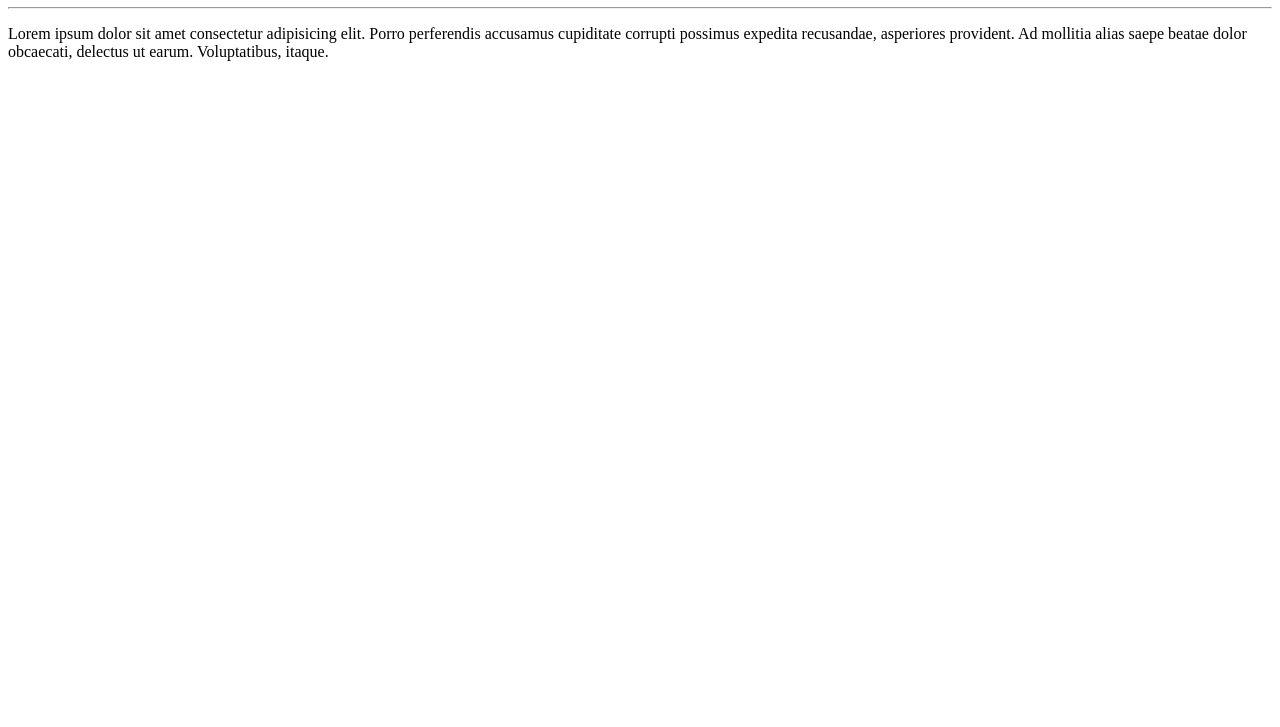
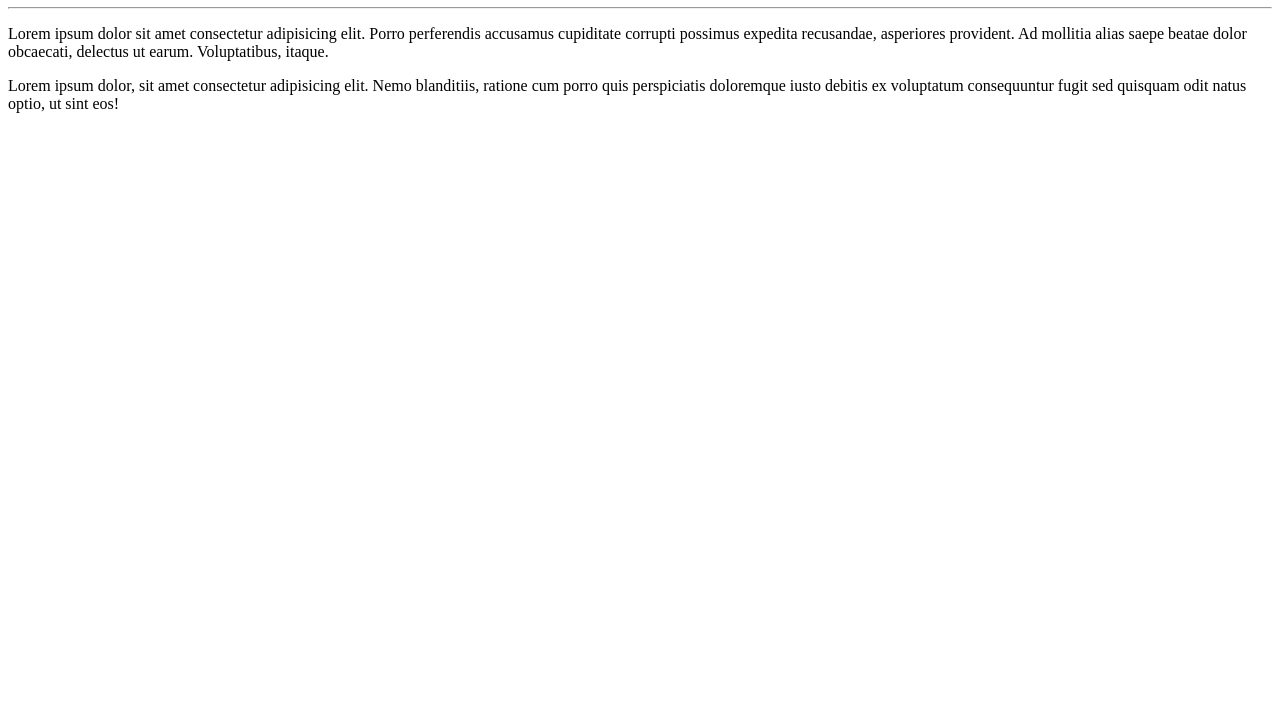
Before and after one commit to Jossi787/Ola-Mundo, a plain HTML site: page Site-Exemplo/index.html in a window 1280 px wide. Shown: the part 73-800 px from the top of the page. Drawn offline with Linux system fonts and the light colour scheme.

Commit message:
Adicionei um parágrafo

```diff
--- a/Site-Exemplo/index.html
+++ b/Site-Exemplo/index.html
@@ -9,6 +9,7 @@
     <h1>Olá,Mundo</h1>
     <hr>
     <p>Lorem ipsum dolor sit amet consectetur adipisicing elit. Porro perferendis accusamus cupiditate corrupti possimus expedita recusandae, asperiores provident. Ad mollitia alias saepe beatae dolor obcaecati, delectus ut earum. Voluptatibus, itaque.</p>
+    <p>Lorem ipsum dolor, sit amet consectetur adipisicing elit. Nemo blanditiis, ratione cum porro quis perspiciatis doloremque iusto debitis ex voluptatum consequuntur fugit sed quisquam odit natus optio, ut sint eos!</p>
 
 </body
 </html>
```
